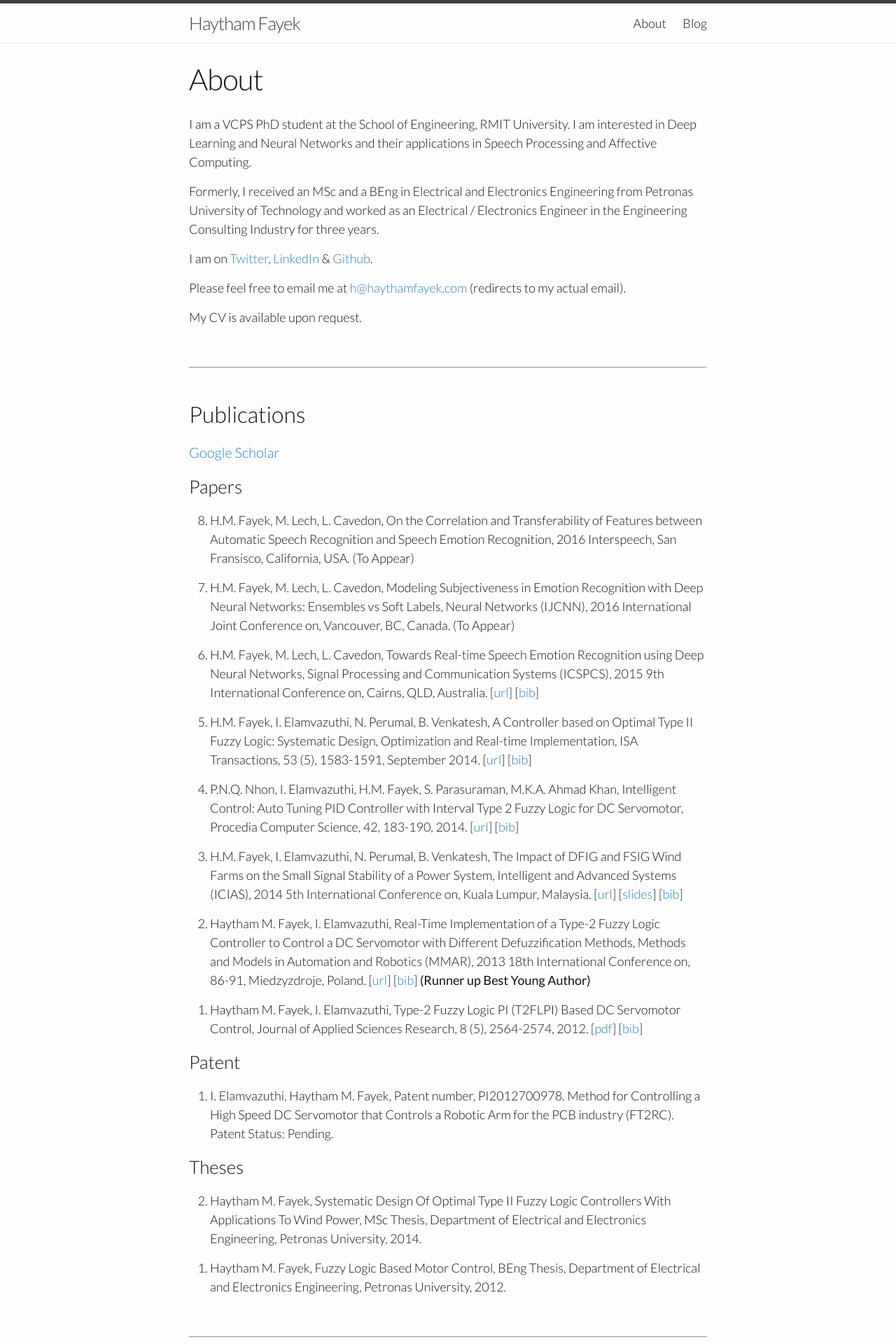
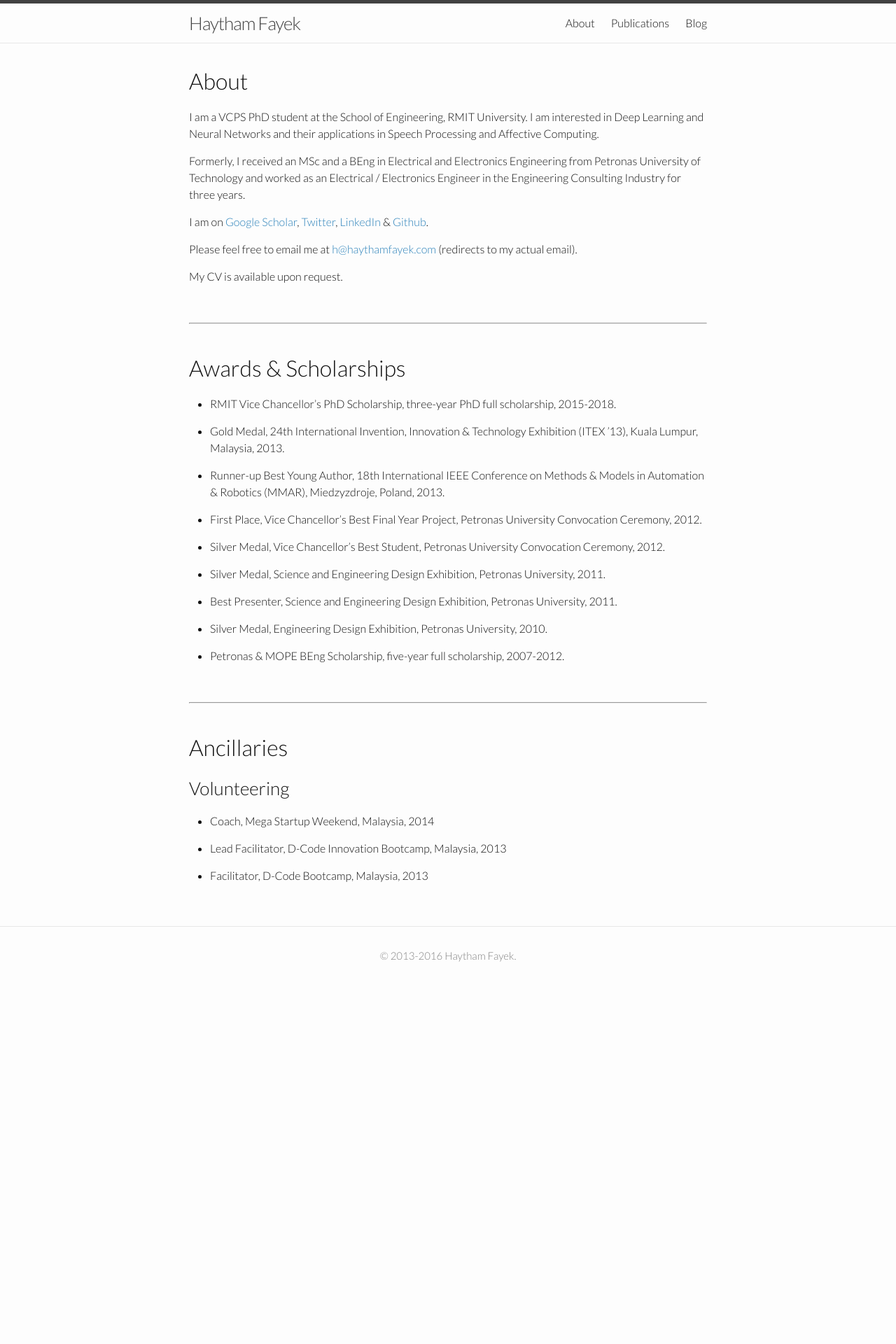
Before and after one commit to haythamfayek/haythamfayek.github.io, a Jekyll site: the page built from about.md, in a window 1280 px wide. Shown: the top 1920 px of the page at 70% size. Built offline with Jekyll 4.4.1, drawn with Linux system fonts in a browser that asks for light colours; after the commit the page ends 1422 px from its top, so only the background shows below that; some of the changed text lies outside the part shown.

```diff
--- a/_includes/header.html
+++ b/_includes/header.html
@@ -14,7 +14,8 @@
       </a>
 
       <div class="trigger">
-        {% for my_page in site.pages %}
+        {% assign sorted_pages = site.pages | sort:"order" %}
+        {% for my_page in sorted_pages %}
           {% if my_page.title %}
           <a class="page-link" href="{{ my_page.url | prepend: site.baseurl }}">{{ my_page.title }}</a>
           {% endif %}
--- /dev/null
+++ b/_layouts/no-title-page.html
@@ -0,0 +1,10 @@
+---
+layout: blog
+---
+<article class="post">
+
+  <div class="post-content">
+    {{ content }}
+  </div>
+
+</article>
--- a/about.md
+++ b/about.md
@@ -1,19 +1,18 @@
 ---
-layout: page
+layout: no-title-page
 title: About
 permalink: /about/
+order: 1
 ---
 
-[comment]: <> <p><img src="/assets/Haytham.jpg" alt="Haytham" style="border-radius:100%;float:right;max-height:30%"/></p>
+## About
 
 I am a VCPS PhD student at the School of Engineering, RMIT University.
 I am interested in Deep Learning and Neural Networks and their applications in Speech Processing and Affective Computing.
 
-[comment]: <> Previously, I worked with Fuzzy Logic, Bio-Inspired Optimization, Computer Vision, Control Theory, Robotic Control and Renewable Energy.
-
 Formerly, I received an MSc and a BEng in Electrical and Electronics Engineering from Petronas University of Technology and worked as an Electrical / Electronics Engineer in the Engineering Consulting Industry for three years.
 
-I am on [Twitter](https://twitter.com/HaythamFayek), [LinkedIn](https://www.linkedin.com/in/haythamfayek/) & [Github](https://github.com/haythamfayek).
+I am on [Google Scholar](https://scholar.google.com/citations?user=l5T9RtcAAAAJ&hl=en&authuser=1), [Twitter](https://twitter.com/HaythamFayek), [LinkedIn](https://www.linkedin.com/in/haythamfayek/) & [Github](https://github.com/haythamfayek).
 
 Please feel free to email me at
 <script type="text/javascript">
@@ -49,49 +48,6 @@ My CV is available upon request.
 
 <br/>
 
-## Publications
-
-
-#### [Google Scholar](https://scholar.google.com/citations?user=l5T9RtcAAAAJ&hl=en&authuser=1)
-
-
-### Papers
-
-1. H.M. Fayek, M. Lech, L. Cavedon, On the Correlation and Transferability of Features between Automatic Speech Recognition and Speech Emotion Recognition, 2016 Interspeech, San Fransisco, California, USA. (To Appear)
-
-1. H.M. Fayek, M. Lech, L. Cavedon, Modeling Subjectiveness in Emotion Recognition with Deep Neural Networks: Ensembles vs Soft Labels, Neural Networks (IJCNN), 2016 International Joint Conference on, Vancouver, BC, Canada. (To Appear)
-
-1. H.M. Fayek, M. Lech, L. Cavedon, Towards Real-time Speech Emotion Recognition using Deep Neural Networks, Signal Processing and Communication Systems (ICSPCS), 2015 9th International Conference on, Cairns, QLD, Australia. [[url](http://ieeexplore.ieee.org/xpl/login.jsp?tp=&arnumber=7391796&url=http%3A%2F%2Fieeexplore.ieee.org%2Fxpls%2Fabs_all.jsp%3Farnumber%3D7391796)] [[bib](../assets/bibtex/icspcs.bib)]
-
-1. H.M. Fayek, I. Elamvazuthi, N. Perumal, B. Venkatesh, A Controller based on Optimal Type II Fuzzy Logic: Systematic Design, Optimization and Real-time Implementation, ISA Transactions, 53 (5), 1583-1591, September 2014. [[url](http://www.sciencedirect.com/science/article/pii/S0019057814001219)] [[bib](../assets/bibtex/isa.bib)]
-
-1. P.N.Q. Nhon, I. Elamvazuthi, H.M. Fayek, S. Parasuraman, M.K.A. Ahmad Khan, Intelligent Control: Auto Tuning PID Controller with Interval Type 2 Fuzzy Logic for DC Servomotor, Procedia Computer Science, 42, 183-190, 2014. [[url](http://www.sciencedirect.com/science/article/pii/S1877050914014884)] [[bib](../assets/bibtex/pcs.bib)]
-
-1. H.M. Fayek, I. Elamvazuthi, N. Perumal, B. Venkatesh, The Impact of DFIG and FSIG Wind Farms on the Small Signal Stability of a Power System, Intelligent and Advanced Systems (ICIAS), 2014 5th International Conference on, Kuala Lumpur, Malaysia. [[url](http://ieeexplore.ieee.org/xpl/articleDetails.jsp?arnumber=6869505&refinements%3D4229336421%26filter%3DAND%28p_IS_Number%3A6869438%29)] [[slides](../assets/presentations/Fayek_icias.pdf)] [[bib](../assets/bibtex/icias.bib)]
-
-1. Haytham M. Fayek, I. Elamvazuthi, Real-Time Implementation of a Type-2 Fuzzy Logic Controller to Control a DC Servomotor with Different Defuzzification Methods, Methods and Models in Automation and Robotics (MMAR), 2013 18th International Conference on, 86-91, Miedzyzdroje, Poland. [[url](http://ieeexplore.ieee.org/xpl/articleDetails.jsp?arnumber=6669886)] [[bib](../assets/bibtex/mmar.bib)] **(Runner up Best Young Author)**
-
-1. Haytham M. Fayek, I. Elamvazuthi, Type-2 Fuzzy Logic PI (T2FLPI) Based DC Servomotor Control, Journal of Applied Sciences Research, 8 (5), 2564-2574, 2012. [[pdf](http://www.aensiweb.com/old/jasr/jasr/2012/2564-2574.pdf)] [[bib](../assets/bibtex/jasr.bib)]
-{: reversed="reversed"}
-
-### Patent
-
-1. I. Elamvazuthi, Haytham M. Fayek, Patent number, PI2012700978. Method for Controlling a High Speed DC Servomotor that Controls a Robotic Arm for the PCB industry (FT2RC). Patent Status: Pending.
-
-
-### Theses
-
-2. Haytham M. Fayek, Systematic Design Of Optimal Type II Fuzzy Logic Controllers With Applications To Wind Power, MSc Thesis, Department of Electrical and Electronics Engineering, Petronas University, 2014.
-
-1. Haytham M. Fayek, Fuzzy Logic Based Motor Control, BEng Thesis, Department of Electrical and Electronics Engineering, Petronas University, 2012.
-{: reversed="reversed"}
-
-<br/>
-
----
-
-<br/>
-
 ## Awards & Scholarships
 
 - RMIT Vice Chancellor's PhD Scholarship, three-year PhD full scholarship, 2015-2018.
@@ -100,7 +56,7 @@ My CV is available upon request.
 
 - Runner-up Best Young Author, 18th International IEEE Conference on Methods & Models in Automation & Robotics (MMAR), Miedzyzdroje, Poland, 2013.
 
-- Gold Medal, Vice Chancellor’s Best Final Year Project, Petronas University Convocation Ceremony, 2012.
+- First Place, Vice Chancellor’s Best Final Year Project, Petronas University Convocation Ceremony, 2012.
 
 - Silver Medal, Vice Chancellor’s Best Student, Petronas University Convocation Ceremony, 2012.
 
@@ -118,35 +74,6 @@ My CV is available upon request.
 
 <br/>
 
-## Talks
-
-
-### Conferences
-
-3. Towards Real-time Speech Emotion Recognition using Deep Neural Networks, 9th International Conference on Signal Processing and Communication Systems (ICSPCS), Cairns, QLD, Australia, December 2015.
-
-2. The Impact of DFIG and FSIG Wind Farms on the Small Signal Stability of a Power System, 5th International Conference on Intelligent and Advanced Systems (ICIAS), Kuala Lumpur, Malaysia, June 2014. [[slides](../assets/presentations/Fayek_icias.pdf)]
-
-1. Real-Time Implementation of a Type-2 Fuzzy Logic Controller to Control a DC Servomotor with Different Defuzzification Methods, 18th International Conference on Methods & Models in Automation & Robotics, Miedzyzdroje, Poland, August 2013.
-{: reversed="reversed"}
-
-### Invited Seminars
-
-4. The Types of Power Quality Problems and their effects on Electrical & Electronic Systems, Fire Protection Association of Malaysia (FPAM), Kuala Lumpur, Malaysia, March 2014. [[prezi](http://prezi.com/raofccgdehyl/?utm_campaign=share&utm_medium=copy&rc=ex0sharecvc)]
-
-3. The Types of Power Quality Problems and their effects on Electrical & Electronic Systems, Berjaya Sompo Insurance, Kuala Lumpur, Malaysia, June 2013.
-
-2. The Deleterious Effects of Lightning Strikes on Electrical & Electronic Systems, Tokio Marine Insurance, Kuala Lumpur, Malaysia, May 2013.
-
-1. The Deleterious Effects of Lightning Strikes on Electrical & Electronic Systems, Etiqa Insurance, Kuala Lumpur, Malaysia, April 2013.
-{: reversed="reversed"}
-
-<br/>
-
----
-
-<br/>
-
 ## Ancillaries
 
 ### Volunteering
--- a/blog.html
+++ b/blog.html
@@ -2,6 +2,7 @@
 layout: blog
 title: Blog
 permalink: /blog/
+order: 3
 ---
 
 <div class="home">
--- a/css/main.scss
+++ b/css/main.scss
@@ -7,7 +7,7 @@
 
 // Our variables
 $base-font-family: Lato, "Helvetica Neue", Helvetica, Arial, sans-serif;
-$base-font-size:   18px;
+$base-font-size:   16px;
 $base-font-weight: 300; //400
 $small-font-size:  $base-font-size * 0.875;
 $base-line-height: 1.5;
--- a/index.html
+++ b/index.html
@@ -9,7 +9,8 @@ layout: default
     <p> {{ site.description }}</p>
 
     <p class="main-page-titles">
-        {% for my_page in site.pages %}
+        {% assign sorted_pages = site.pages | sort:"order" %}
+        {% for my_page in sorted_pages %}
         {% if my_page.title %}
             <a class="page-link main-link" href="{{ my_page.url | prepend: site.baseurl }}">{{ my_page.title }}</a>
             {% if my_page.title != "Blog" %}
```
Also changed, not shown: publications.md (added, +74 -0 lines), 1 other file.
